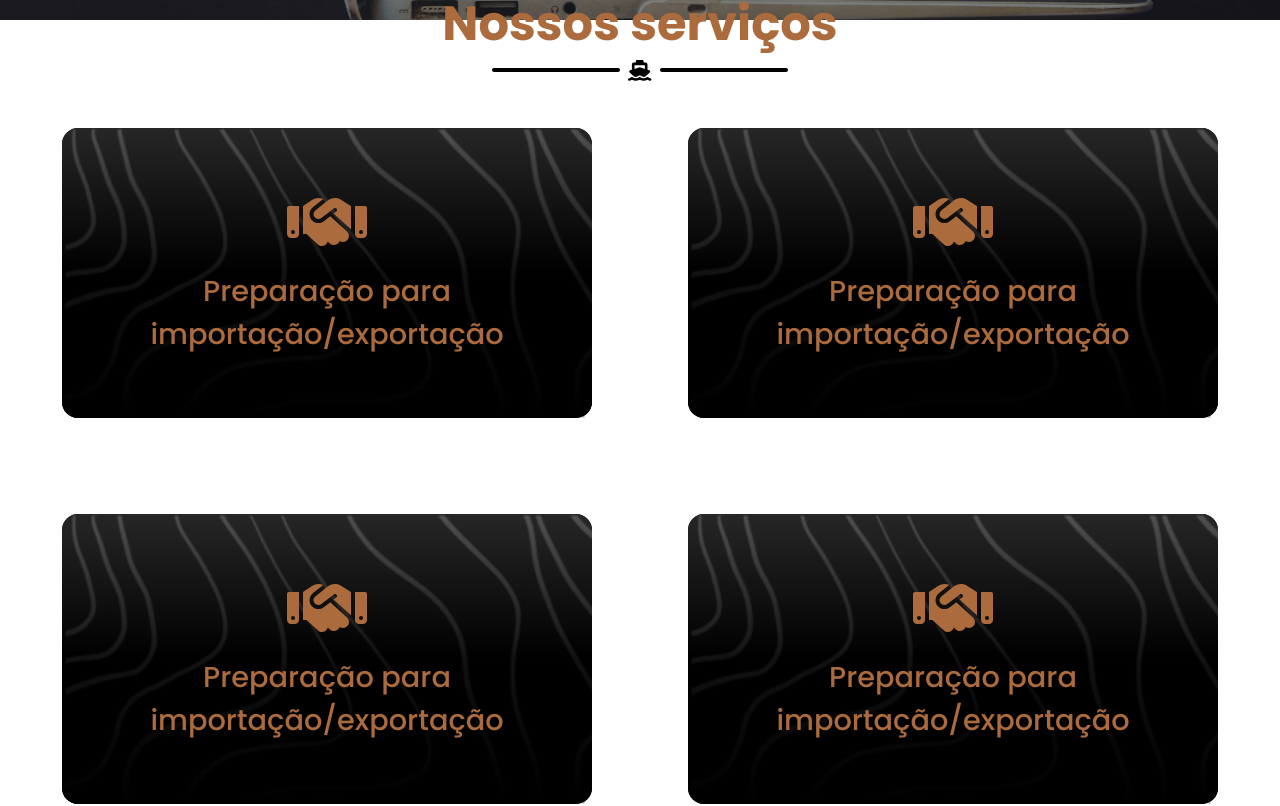
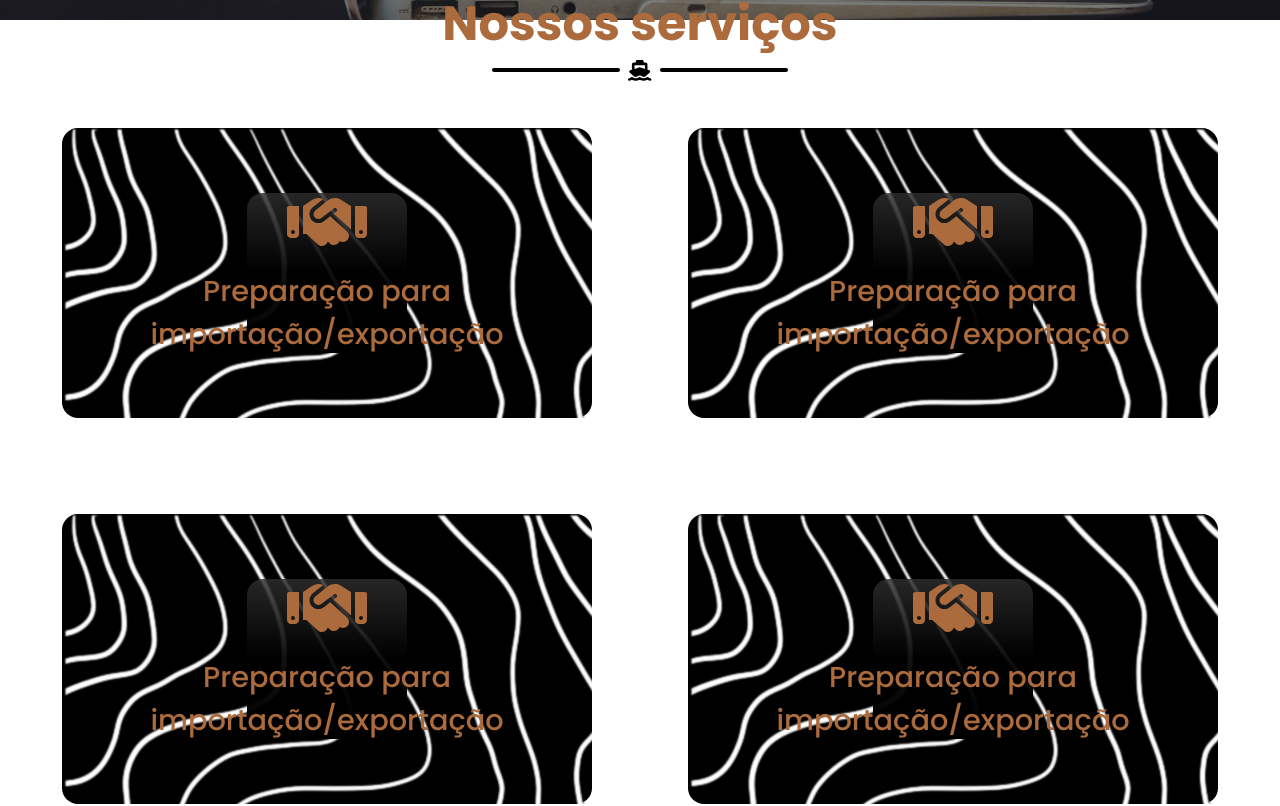
Before and after one commit to pedroca46/AndreGraize_LP, a React (Create React App) app: page / in a window 1280 px wide. Shown: the part 780-1586 px from the top of the page. Built offline with nearby package versions, Linux system fonts and the light colour scheme.

Commit message:
Revert "Bugs fixed"
This reverts commit 06568236986381601264d19019cf8460ae44f04e.

```diff
--- a/src/components/cardServices/CardServices.css
+++ b/src/components/cardServices/CardServices.css
@@ -1,11 +1,6 @@
-:root{
-    --width: 530px;
-    --height: 290px;
-}
-
 .cardServices-container{
-    width: var(--width);
-    height: var(--height);
+    width: 530px;
+    height: 290px;
     margin: 3em;
     background-color: black;
 
@@ -19,15 +14,15 @@
 .cardServices-container::before{
     content: '';
     position: absolute;
-    width: var(--width);
-    height: var(--height);
+    width: 530px;
+    height: 290px;
     background-image: url(../../images/topography.png);
 }
 .cardServices-container::after{
     content: '';
     position: absolute;
-    width: var(--width);
-    height: var(--height);
+    width: 10em;
+    height: 10em;
     border-radius: 1em;
 
     background: linear-gradient(0deg, black, rgba(0, 0, 0, 0.929), rgba(46, 46, 46, 0.832));
```
